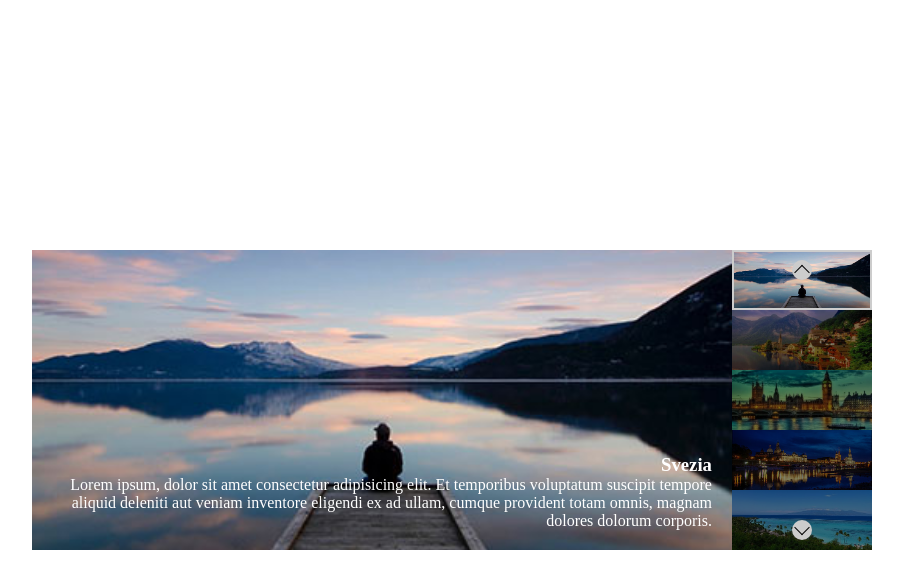
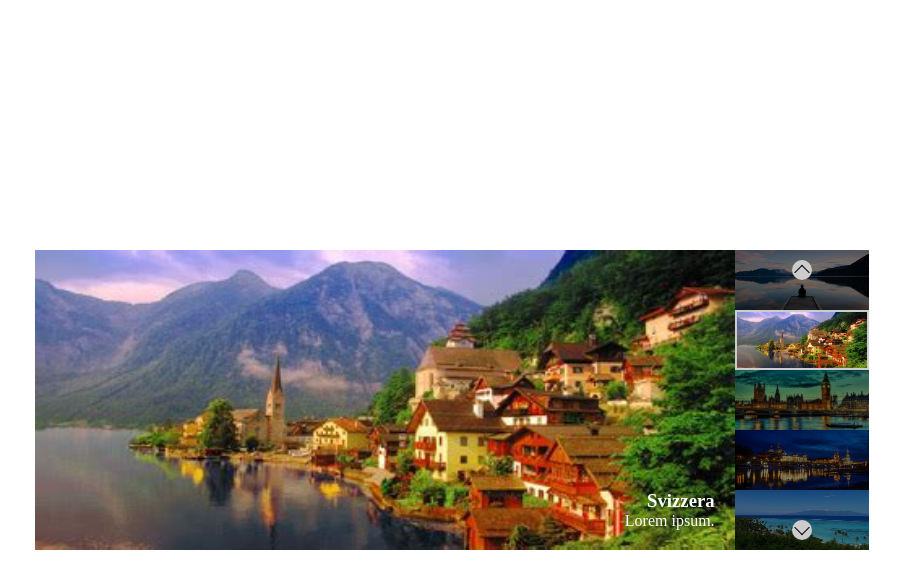
Before and after one commit to StefanoSax93/vue-slider, a plain HTML site: page index.html in a window 1280 px wide. Both pictures are taken after a click on the element 990 px from the left and 340 px from the top of the page. Shown: the whole page, without its empty margins (188-1091 px from the left). Drawn offline with nearby package versions, Linux system fonts and the light colour scheme.

Commit message:
aggiunta bonus 1

```diff
--- a/index.html
+++ b/index.html
@@ -29,7 +29,7 @@
                 <div class="thumbs">
                     <div class="prev" @click="upClick"></div>
                     <div class="next" @click="downClick"></div>
-                    <div v-for="(thumb, i) in slide" class="thumb" :class="currentIndex === i ? 'active' : '' ">
+                    <div v-for="(thumb, i) in slide" class="thumb" :class="currentIndex === i ? 'active' : '' " @click="thumbClick(i)">
                         <img :src="thumb.image" :alt="thumb.title">
                     </div>
                 </div>
--- a/js/script.js
+++ b/js/script.js
@@ -67,6 +67,9 @@ const app = new Vue({
                 this.currentIndex--;
             }
         },
-
+        //aggiungo la funzione per il focus sulla thumb
+        thumbClick(index) {
+            this.currentIndex = index;
+        },
     },
 });
```
